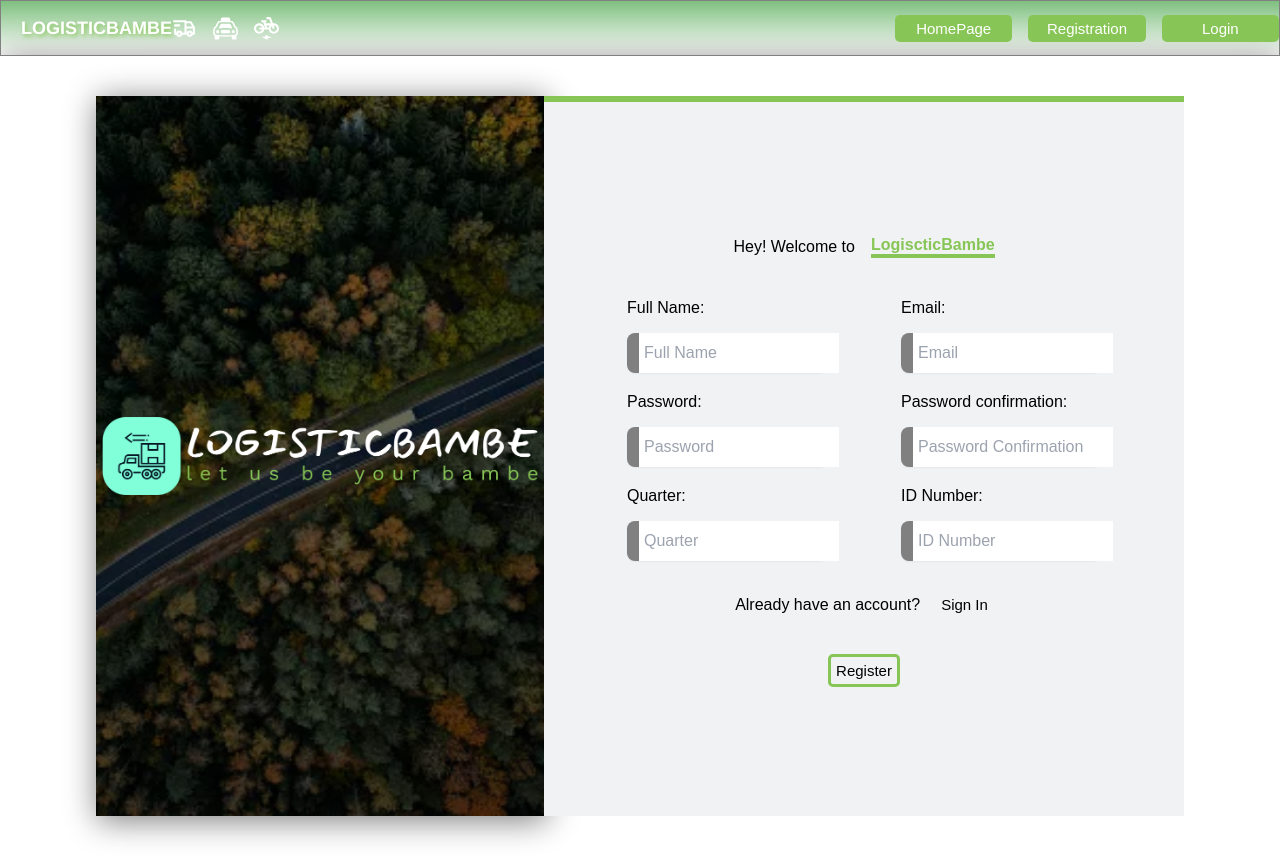
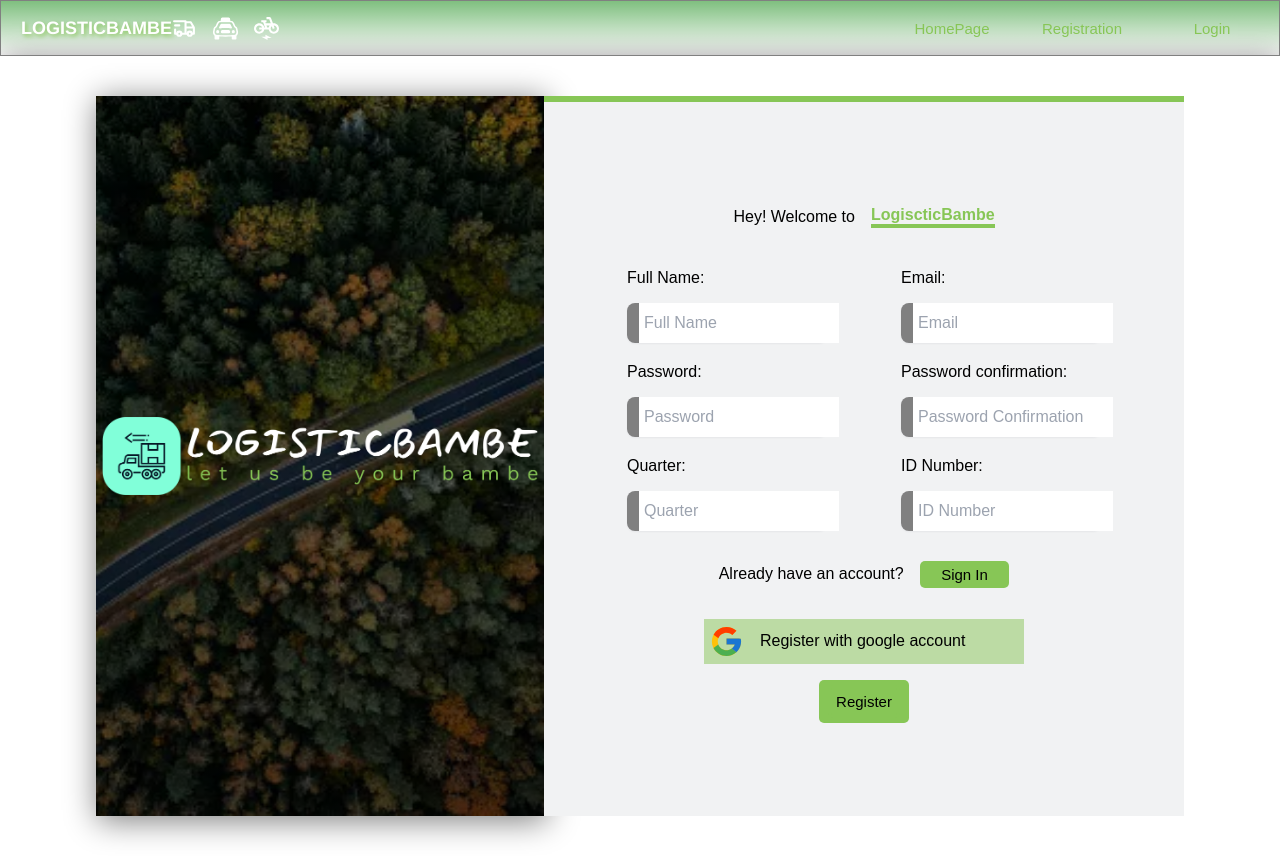
Before and after one commit to Nsairun/logistics-app, a Next.js app: page /registrationlogin in a window 1280 px wide. Built offline with nearby package versions, Linux system fonts and the light colour scheme; no server answers.

Commit message:
working on the completion of auth

```diff
--- a/components/molecules/LandingNav.tsx
+++ b/components/molecules/LandingNav.tsx
@@ -22,6 +22,7 @@ const NavContainerSub = styled("div")`
   align-items: center;
   justify-content: center;
   gap: 1rem;
+  padding-right: 10px;
   width: 30vw;
   color: #fff;
 `;
@@ -48,7 +49,7 @@ function LandingNav() {
         <div
           style={{
             width: "10vw",
-            background: "#87c656",
+            color: "#87c656",
             borderRadius: "5px",
             textAlign: "center",
           }}
@@ -63,7 +64,7 @@ function LandingNav() {
         <div
           style={{
             width: "10vw",
-            background: "#87c656",
+            color: "#87c656",
             borderRadius: "5px",
             textAlign: "center",
           }}
@@ -78,7 +79,7 @@ function LandingNav() {
         <div
           style={{
             width: "10vw",
-            background: "#87c656",
+            color: "#87c656",
             borderRadius: "5px",
             textAlign: "center",
           }}
--- a/components/molecules/RegistrationForm.tsx
+++ b/components/molecules/RegistrationForm.tsx
@@ -7,9 +7,14 @@ import Button from "../atoms/Button";
 import RegImage from "../../public/real logo.png";
 import Landingimage from "../../public/backound.webp";
 import Image from "next/image";
+import { FcGoogle } from "react-icons/fc";
 import { useRouter } from "next/navigation";
-import axios, { AxiosError } from "axios";
+import axios from "axios";
 import { API_URL } from "@/services/contants";
+import {
+  IconStylingProvider,
+  IconStylingProviderProps,
+} from "../../hooks/MyIcons";
 
 export const RegContainer = styled("div")`
   display: flex;
@@ -116,6 +121,12 @@ const Account = styled("div")`
     width: 100%;
 `;
 function Registration() {
+  const iconStyling: IconStylingProviderProps = {
+    value: {
+      size: "35px",
+      color: "#fff",
+    },
+  };
   const router = useRouter();
 
   const navigateToPage = (path: string) => {
@@ -148,13 +159,12 @@ function Registration() {
       errors.push({
         password: "Password should be at least 6 characters long",
       });
-    }
-    else if (!/A-Z/.test(data.password) || !/a-z/.test(data.password)) {
+    } else if (!/A-Z/.test(data.password) || !/a-z/.test(data.password)) {
       errors.push({
-        password: "Password should contain at least one uppercase letter and lowercase letter",
+        password:
+          "Password should contain at least one uppercase letter and lowercase letter",
       });
-    }
-    else if (data.password !== data.confirmPassword) {
+    } else if (data.password !== data.confirmPassword) {
       errors.push({ confirmPassword: "Passwords don't match" });
     }
 
@@ -179,11 +189,6 @@ function Registration() {
       return;
     }
 
-    // if (!validateData()) {
-    //   setError("Validation failed");
-    //   return;
-    // }
-
     try {
       console.log({ API_URL, data });
       // const res = await axios.post( `${API_URL}/api/users/signup`, data);
@@ -205,7 +210,7 @@ function Registration() {
 
       const token = res.data.token;
 
-      localStorage.setItem('token', token);
+      localStorage.setItem("token", token);
 
       console.log("data", { res });
     } catch (error) {
@@ -347,11 +352,61 @@ function Registration() {
             <RegSectionRoles>
               <Account>
                 <Text headingLevel={"h1"}>Already have an account?</Text>
+                <div
+                style={{
+                  width: "7vw",
+                  display: "flex",
+                  alignItems: "center",
+                  justifyContent: "center",
+                  borderRadius: "5px",
+                  background: "#87C656",
+                  gap: "1rem",
+                }}
+              >
                 <Button label={""} onClick={() => navigateToPage("/login")}>
                   Sign In
                 </Button>
+                </div>
               </Account>
-              {error && <Text headingLevel={"h1"} style={{color:"red"}}>{error}</Text>}
+
+                <button
+                  onClick={function (): void {
+                    throw new Error("Function not implemented.");
+                  }}
+                  style={{
+                    width: "25vw",
+                    display: "flex",
+                    alignItems: "center",
+                    backgroundColor:" rgba(135, 198, 86, 0.5)",
+                    padding: "5px",
+                    gap: "1rem",
+                  }}
+                >
+                  <IconStylingProvider value={iconStyling.value}>
+                    <FcGoogle
+                      size={iconStyling.value.size}
+                      color={iconStyling.value.color}
+                    />
+                  </IconStylingProvider>
+                  <Text headingLevel={"h1"}> Register with google account</Text>
+                </button>
+
+              {error && (
+                <Text headingLevel={"h1"} style={{ color: "red" }}>
+                  {error}
+                </Text>
+              )}
+<div
+                style={{
+                  width: "7vw",
+                  display: "flex",
+                  alignItems: "center",
+                  justifyContent: "center",
+                  borderRadius: "5px",
+                  background: "#87C656",
+                  gap: "1rem",
+                }}
+              >
               <Button label={""} onClick={() => handleSubmit}>
                 <Text
                   headingLevel={"h1"}
@@ -364,6 +419,7 @@ function Registration() {
                   Register
                 </Text>
               </Button>
+              </div>
             </RegSectionRoles>
           </form>
         </RegSection>
```
Also changed, not shown: components/Organisms/LandingPage.tsx (+5 -5 lines).
